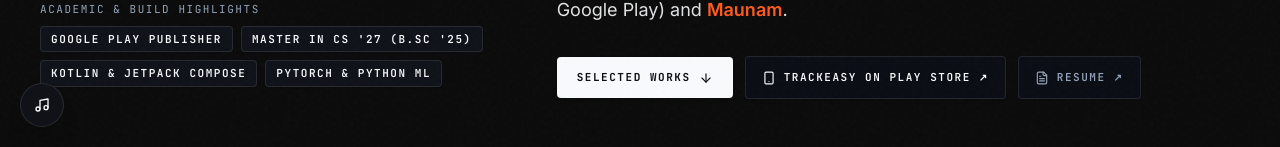
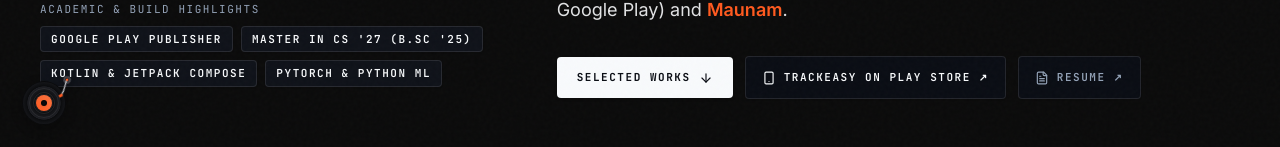
Before and after one commit to kishanpokal/my-portfolio, a React (Vite) app: page /v2 in a window 1280 px wide. Shown: the part 653-800 px from the top of the page. Built offline with nearby package versions, Linux system fonts and the light colour scheme; a web font is replaced by a local one.

Commit message:
style: redesign music player button to interactive spinning vinyl turntable with tonearm

```diff
--- a/src/components/v2/CozyMusicPlayer.jsx
+++ b/src/components/v2/CozyMusicPlayer.jsx
@@ -190,7 +190,7 @@
       />
 
       <div ref={playerContainerRef} className="fixed bottom-5 left-5 z-50">
-        {/* COLLAPSED STATE: Sleek Minimalist Circular Icon */}
+        {/* COLLAPSED STATE: Ultra-Creative Spinning Vinyl Turntable Icon */}
         {!isOpen && (
           <button
             type="button"
@@ -198,27 +198,80 @@
               sound.click();
               setIsOpen(true);
             }}
-            className="group relative flex h-11 w-11 items-center justify-center rounded-full border border-[#11111118] dark:border-white/10 bg-white/95 dark:bg-[#12141a]/95 shadow-xl backdrop-blur-md transition-all duration-300 hover:scale-110 hover:border-[#ff5a1f]"
-            title="Cozy Background Music (Click to open)"
+            className="group relative flex h-12 w-12 items-center justify-center rounded-full transition-all duration-300 hover:scale-110 focus:outline-none"
+            title="Cozy Ambient Music (Click to open controls)"
             aria-label="Open Cozy Music Player"
           >
-            {isPlaying ? (
-              /* Animated Dancing Equalizer Bars */
-              <div className="flex items-end gap-[2.5px] h-4 w-4 pb-0.5">
-                <span className="w-1 bg-[#ff5a1f] rounded-full animate-bounce h-3.5" />
-                <span className="w-1 bg-[#ff5a1f] rounded-full animate-bounce h-2 delay-100" />
-                <span className="w-1 bg-[#ff5a1f] rounded-full animate-bounce h-4 delay-200" />
-              </div>
-            ) : (
-              /* Idle Music Note with hover effect */
-              <Music className="w-4 h-4 text-foreground transition-colors group-hover:text-[#ff5a1f]" />
+            {/* Ambient Warm Vinyl Glow when playing */}
+            {isPlaying && (
+              <span className="absolute inset-0 rounded-full bg-[#ff5a1f]/25 blur-md animate-pulse pointer-events-none" />
             )}
 
-            {/* Glowing Accent Indicator if playing */}
+            {/* Spinning Vinyl Record Disc */}
+            <div
+              className={`relative h-11 w-11 rounded-full border border-black/50 shadow-xl flex items-center justify-center transition-all ${
+                isPlaying ? "animate-[spin_4s_linear_infinite]" : "group-hover:rotate-12"
+              }`}
+              style={{
+                background:
+                  "radial-gradient(circle at center, #232328 10%, #0e0f12 12%, #1b1c20 30%, #0c0d0f 32%, #1e1f24 55%, #0b0c0e 57%, #1a1b1f 78%, #090a0c 80%)",
+                boxShadow: isPlaying
+                  ? "0 0 16px rgba(255, 90, 31, 0.35), 0 6px 16px rgba(0,0,0,0.4)"
+                  : "0 4px 12px rgba(0,0,0,0.25)",
+              }}
+            >
+              {/* Concentric Vinyl Grooves */}
+              <div className="absolute inset-1.5 rounded-full border border-white/[0.07] pointer-events-none" />
+              <div className="absolute inset-2.5 rounded-full border border-white/[0.09] pointer-events-none" />
+              <div className="absolute inset-3.5 rounded-full border border-white/[0.06] pointer-events-none" />
+
+              {/* Center Vinyl Label (Sticker) */}
+              <div className="relative flex h-4 w-4 items-center justify-center rounded-full bg-gradient-to-tr from-[#ff5a1f] to-[#ff7843] shadow-inner">
+                {/* Center Spindle Hole */}
+                <div className="h-1.5 w-1.5 rounded-full bg-[#0a0a0c] border border-black/60 shadow-sm" />
+              </div>
+            </div>
+
+            {/* Miniature Stylus / Tonearm Needle */}
+            <div
+              className={`absolute -top-1 -right-0.5 origin-top-right transition-transform duration-500 ease-out pointer-events-none ${
+                isPlaying ? "rotate-[14deg]" : "-rotate-[14deg]"
+              }`}
+            >
+              <svg
+                width="18"
+                height="22"
+                viewBox="0 0 18 22"
+                fill="none"
+                className="drop-shadow-[0_2px_4px_rgba(0,0,0,0.5)]"
+              >
+                {/* Pivot Base */}
+                <circle cx="14" cy="4" r="3.2" fill="#27272a" stroke="#71717a" strokeWidth="0.8" />
+                <circle cx="14" cy="4" r="1.3" fill="#ff5a1f" />
+                {/* Metallic Tonearm Rod */}
+                <path
+                  d="M13 5 L7.5 14.5 L4.5 17.5"
+                  stroke="#d4d4d8"
+                  strokeWidth="1.2"
+                  strokeLinecap="round"
+                />
+                {/* Stylus Cartridge & Needle */}
+                <rect
+                  x="2"
+                  y="16.5"
+                  width="4"
+                  height="2.5"
+                  rx="0.5"
+                  fill="#ff5a1f"
+                  transform="rotate(-20 4 17.5)"
+                />
+              </svg>
+            </div>
+
+            {/* Tiny Floating Music Note when active */}
             {isPlaying && (
-              <span className="absolute -top-0.5 -right-0.5 flex h-2.5 w-2.5">
-                <span className="absolute inline-flex h-full w-full animate-ping rounded-full bg-[#ff5a1f] opacity-75" />
-                <span className="relative inline-flex h-2.5 w-2.5 rounded-full bg-[#ff5a1f]" />
+              <span className="absolute -top-1.5 left-1 text-[11px] text-[#ff5a1f] animate-bounce pointer-events-none">
+                ♪
               </span>
             )}
           </button>
```
